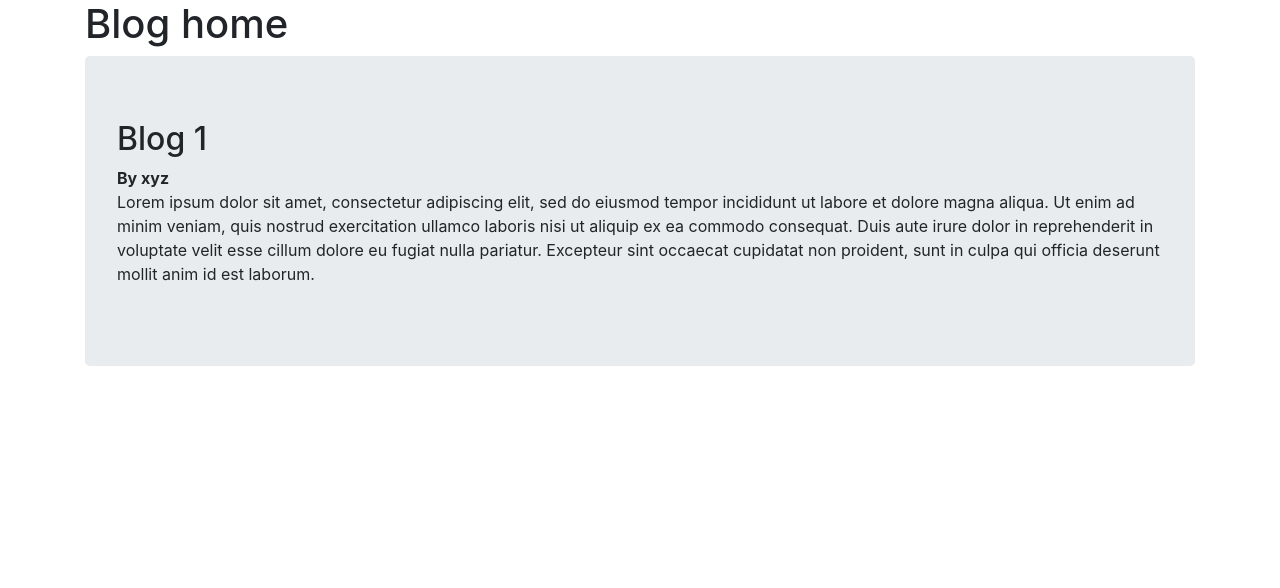
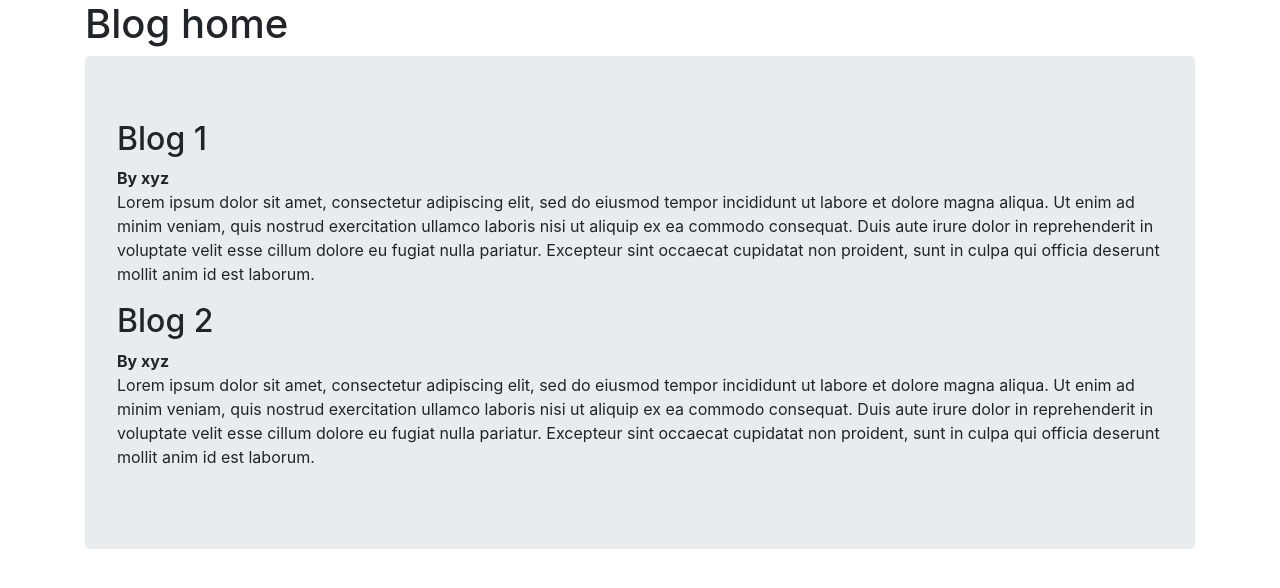
Before and after one commit to Maianki/autodeploy, a Django app: page / in a window 1280 px wide. Shown: the top 588 px of the page. Run offline with Django 3.2, Linux system fonts and the light colour scheme; some libraries are stand-ins or nearby versions.

Commit message:
added second blog to check autodeploy

```diff
--- a/blog/templates/blog/home.html
+++ b/blog/templates/blog/home.html
@@ -9,5 +9,13 @@
         Ut enim ad minim veniam, quis nostrud exercitation ullamco laboris nisi ut aliquip ex ea commodo consequat.
         Duis aute irure dolor in reprehenderit in voluptate velit esse cillum dolore eu fugiat nulla pariatur.
         Excepteur sint occaecat cupidatat non proident, sunt in culpa qui officia deserunt mollit anim id est laborum.</p>
+
+         <h2>Blog 2</h2>
+        <strong>By xyz</strong>
+        <p>Lorem ipsum dolor sit amet, consectetur adipiscing elit,
+        sed do eiusmod tempor incididunt ut labore et dolore magna aliqua.
+        Ut enim ad minim veniam, quis nostrud exercitation ullamco laboris nisi ut aliquip ex ea commodo consequat.
+        Duis aute irure dolor in reprehenderit in voluptate velit esse cillum dolore eu fugiat nulla pariatur.
+        Excepteur sint occaecat cupidatat non proident, sunt in culpa qui officia deserunt mollit anim id est laborum.</p>
     <div>
 {% endblock content %}
```
